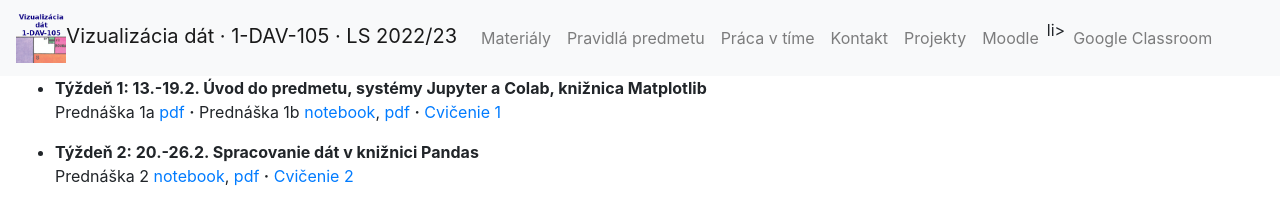
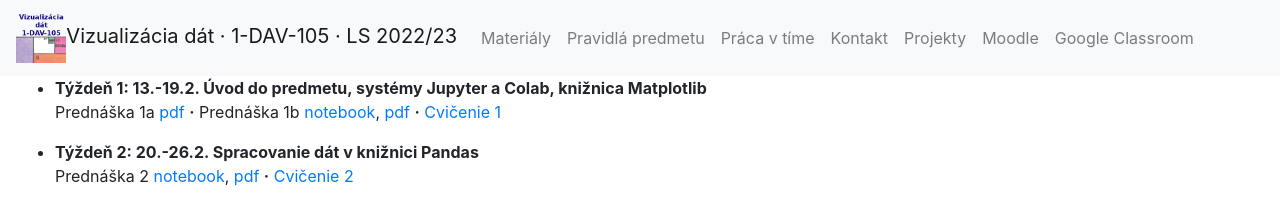
Before and after one commit to bbrejova/viz, a Jekyll site: the page built from index.md, in a window 1280 px wide. Shown: the top 207 px of the page. Built offline with Jekyll 4.4.1, drawn with Linux system fonts in a browser that asks for light colours; nearby versions of some CDN libraries; our own code applies the rules of GitHub Pages for plain Markdown files.

Commit message:
Update header.html

```diff
--- a/_includes/header.html
+++ b/_includes/header.html
@@ -17,7 +17,7 @@
             <li class="nav-item"><a class="nav-link" href="{{ my_page.url | relative_url }}">{{ my_page.title | escape }}</a></li>
             {%- endif -%}
           {%- endfor -%}
-          <li class="nav-item"><a class="nav-link" href="https://moodle.uniba.sk/course/view.php?id=3421">Moodle</a></li>li>
+          <li class="nav-item"><a class="nav-link" href="https://moodle.uniba.sk/course/view.php?id=3421">Moodle</a></li>
           <li class="nav-item"><a class="nav-link" href="https://classroom.google.com">Google Classroom</a></li>
        </ul>
 	</div>
```
